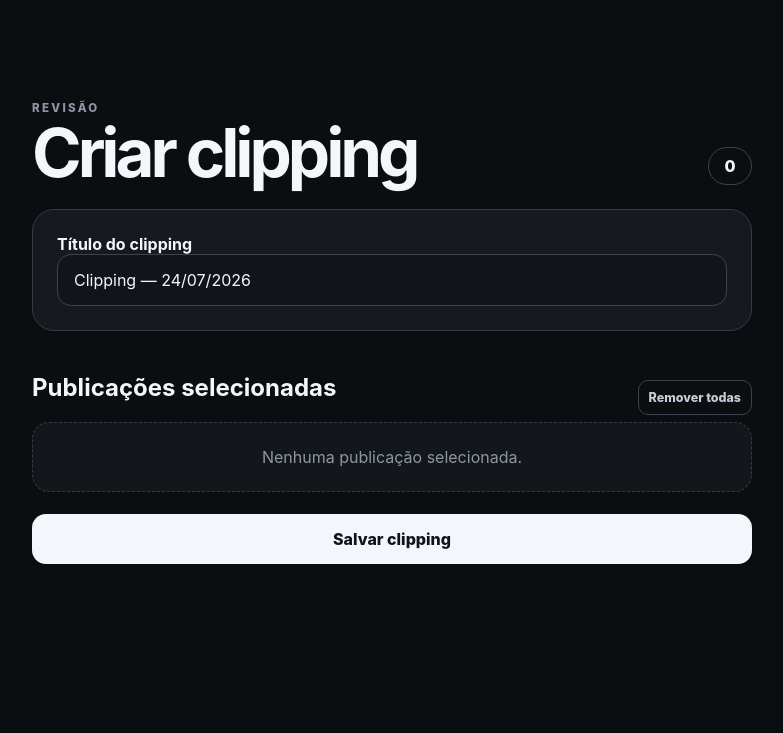
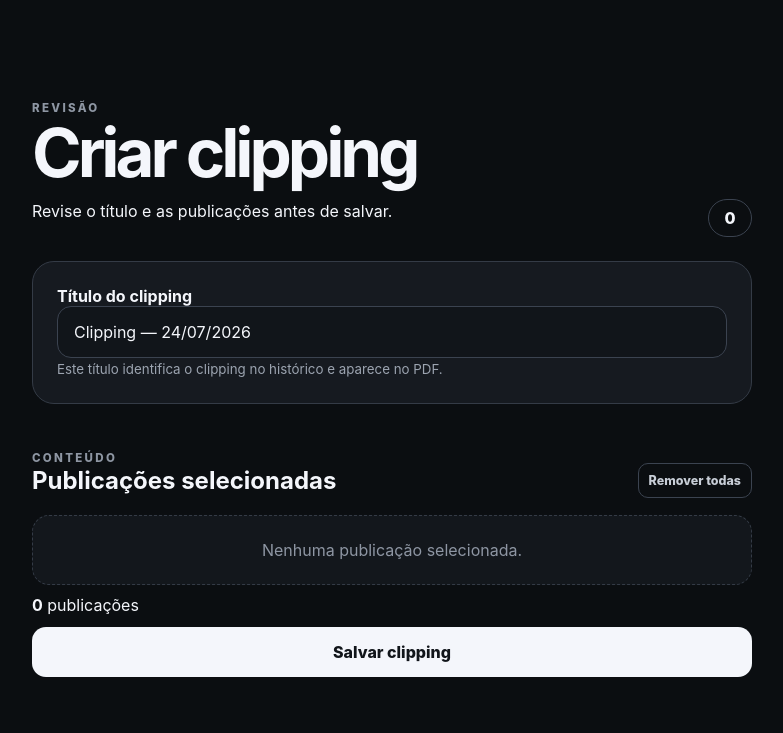
Before and after one commit to lopestulyopb/oylut-clipping, a FastAPI app: page /clippings/revisar in a window 1280 px wide. Shown: the part 92-825 px from the top of the page, without its empty margins (248-1031 px from the left). Before the commit the page ends 656 px from the top, so only its background shows below. Run offline with FastAPI, Linux system fonts and the light colour scheme; parts of the project's set-up code (start-up, migrations or seed data) failed here and were passed over.

Commit message:
style: improve clipping review layout and actions

```diff
--- a/app/templates/clipping_review.html
+++ b/app/templates/clipping_review.html
@@ -4,46 +4,53 @@
     <meta charset="utf-8">
     <meta name="viewport" content="width=device-width, initial-scale=1, viewport-fit=cover">
     <title>Revisar clipping | Oylut Clipping</title>
-    <link rel="stylesheet" href="/static/css/app.css?v=0.9.0">
-    <link rel="stylesheet" href="/static/css/management.css?v=0.9.0">
-    <link rel="stylesheet" href="/static/css/drawer.css?v=0.9.0">
-    <link rel="stylesheet" href="/static/css/clippings.css?v=0.9.0">
+    <link rel="stylesheet" href="/static/css/app.css?v=0.9.1">
+    <link rel="stylesheet" href="/static/css/management.css?v=0.9.1">
+    <link rel="stylesheet" href="/static/css/drawer.css?v=0.9.1">
+    <link rel="stylesheet" href="/static/css/clippings.css?v=0.9.1">
 </head>
 <body class="app-body">
 {% include "_drawer.html" %}
 <header class="app-header"><a href="javascript:history.back()" class="icon-button" aria-label="Voltar">←</a><div class="brand-lockup"><span>OYLUT</span><strong>Clipping</strong></div></header>
-<main class="app-main drawer-page">
-    <section class="screen-heading"><div><span class="screen-kicker">REVISÃO</span><h1>Criar clipping</h1></div><span class="count-pill" id="review-count">0</span></section>
-    {% if error %}<div class="alert alert-error">{{ error }}</div>{% endif %}
-    <form id="clipping-form" method="post" action="/clippings" class="stack-form">
-        <section class="app-card">
+<main class="app-main drawer-page clipping-review-page">
+    <section class="screen-heading review-heading"><div><span class="screen-kicker">REVISÃO</span><h1>Criar clipping</h1><p>Revise o título e as publicações antes de salvar.</p></div><span class="count-pill" id="review-count">0</span></section>
+    {% if error %}<div class="alert alert-error friendly-error">{{ error }}</div>{% endif %}
+    <form id="clipping-form" method="post" action="/clippings" class="stack-form review-form">
+        <section class="app-card title-card">
             <label for="clipping-title">Título do clipping</label>
             <input id="clipping-title" name="title" type="text" required minlength="2" placeholder="Ex.: Clipping institucional — 24/07/2026">
+            <small>Este título identifica o clipping no histórico e aparece no PDF.</small>
             <input id="items-json" name="items_json" type="hidden">
             <input id="monitoring-id" name="monitoring_id" type="hidden">
             <input id="search-id" name="search_id" type="hidden">
             <input id="client-name" name="client_name" type="hidden">
             <input id="monitoring-name" name="monitoring_name" type="hidden">
         </section>
-        <section class="list-section">
-            <div class="section-title-row"><h2>Publicações selecionadas</h2><button id="remove-all" class="text-button" type="button">Remover todas</button></div>
+        <section class="list-section review-section">
+            <div class="section-title-row review-section-title"><div><span class="screen-kicker">CONTEÚDO</span><h2>Publicações selecionadas</h2></div><button id="remove-all" class="text-button compact-text-button" type="button">Remover todas</button></div>
             <div id="review-list" class="review-list"></div>
             <div id="review-empty" class="empty-compact" hidden>Nenhuma publicação selecionada.</div>
         </section>
-        <button id="save-clipping" class="primary-button" type="submit" disabled>Salvar clipping</button>
+        <div class="review-save-bar">
+            <span><strong id="save-count">0</strong> publicações</span>
+            <button id="save-clipping" class="primary-button" type="submit" disabled>Salvar clipping</button>
+        </div>
     </form>
 </main>
 <script>
 (() => {
     const storageKey = 'oylutSelectedClippingItems';
-    const items = JSON.parse(sessionStorage.getItem(storageKey) || '[]');
+    let items = [];
+    try { items = JSON.parse(sessionStorage.getItem(storageKey) || '[]'); } catch (error) { items = []; }
     const list = document.getElementById('review-list');
     const empty = document.getElementById('review-empty');
     const count = document.getElementById('review-count');
+    const saveCount = document.getElementById('save-count');
     const input = document.getElementById('items-json');
     const save = document.getElementById('save-clipping');
     const title = document.getElementById('clipping-title');
-    const metadata = JSON.parse(sessionStorage.getItem('oylutSelectedClippingMeta') || '{}');
+    let metadata = {};
+    try { metadata = JSON.parse(sessionStorage.getItem('oylutSelectedClippingMeta') || '{}'); } catch (error) { metadata = {}; }
     document.getElementById('monitoring-id').value = metadata.monitoringId || '';
     document.getElementById('search-id').value = metadata.searchId || '';
     document.getElementById('client-name').value = metadata.clientName || '';
@@ -57,13 +64,14 @@
         items.forEach((item, index) => {
             const article = document.createElement('article');
             article.className = 'review-item';
-            article.innerHTML = `<div><span class="media-badge">${index + 1}</span><strong></strong><small></small></div><button class="icon-action danger-action" type="button" aria-label="Remover publicação">×</button>`;
+            article.innerHTML = `<span class="review-index">${index + 1}</span><div class="review-copy"><strong></strong><small></small></div><button class="icon-action neutral-delete-action review-remove" type="button" aria-label="Remover publicação"><svg viewBox="0 0 24 24" aria-hidden="true"><path d="M6 6l12 12M18 6 6 18"/></svg></button>`;
             article.querySelector('strong').textContent = item.title;
             article.querySelector('small').textContent = `${item.source} · ${item.term || 'Termo não informado'}`;
             article.querySelector('button').addEventListener('click', () => { items.splice(index, 1); render(); });
             list.appendChild(article);
         });
         count.textContent = items.length;
+        saveCount.textContent = items.length;
         input.value = JSON.stringify(items);
         empty.hidden = items.length !== 0;
         save.disabled = items.length === 0;
```
